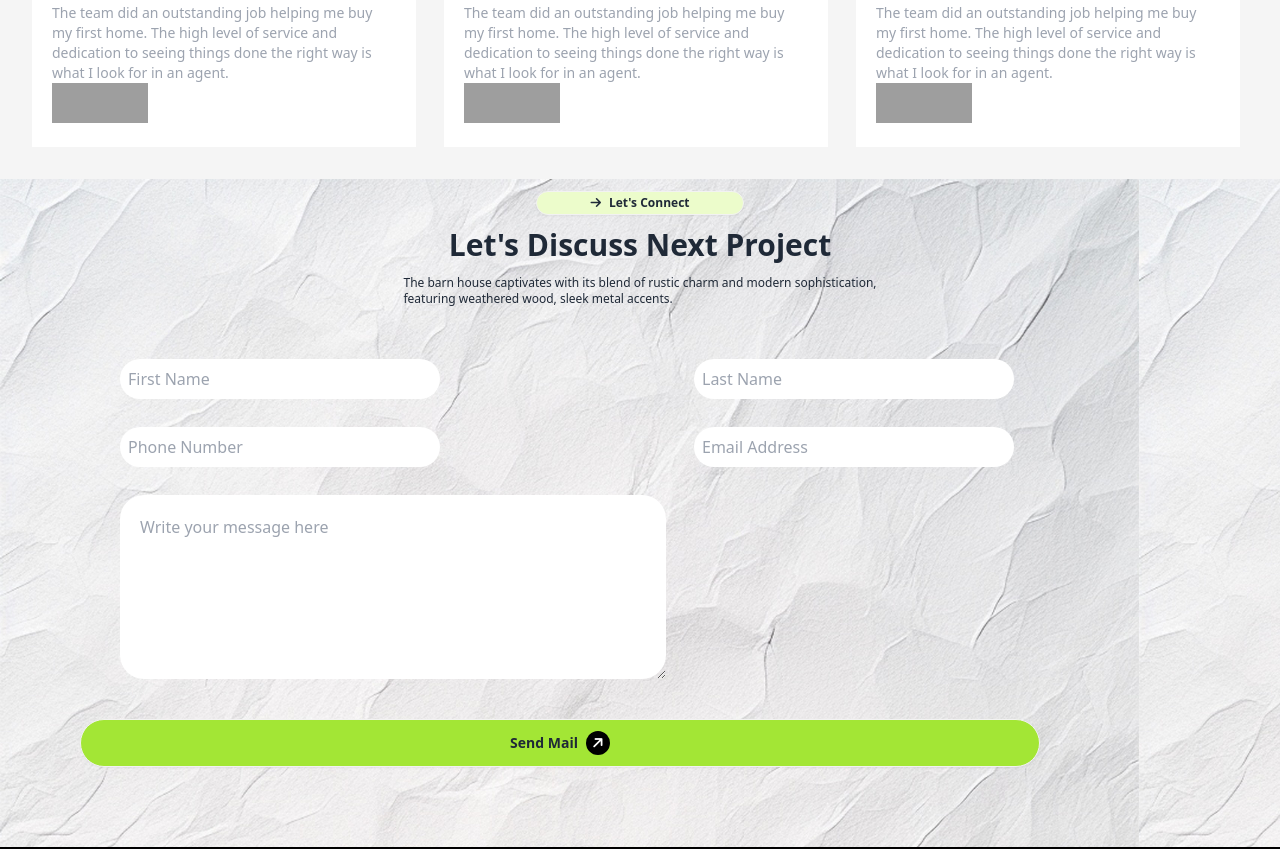
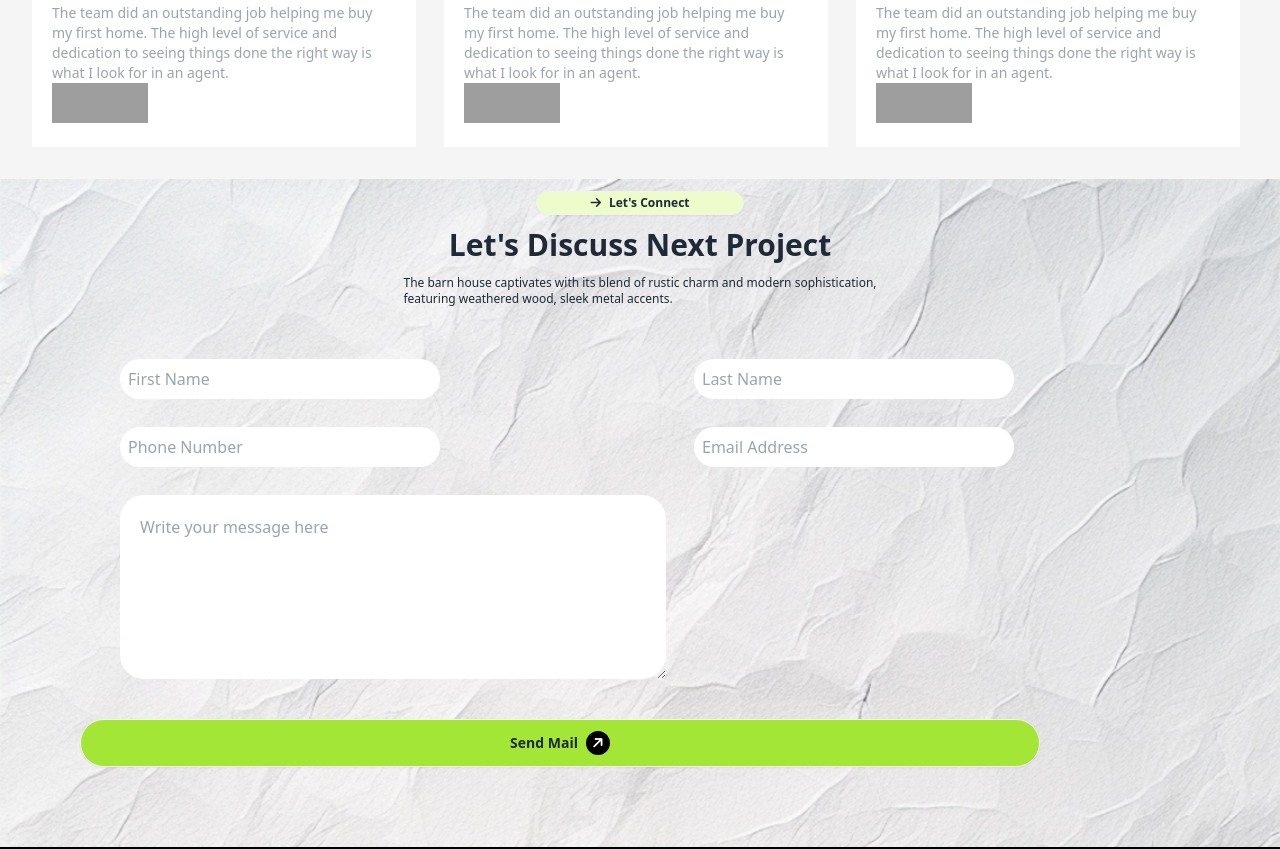
Before and after one commit to Farjana-22/a3, a plain HTML site: page index.html in a window 1280 px wide. Shown: the part 2313-3162 px from the top of the page. Drawn offline with nearby package versions, Linux system fonts and the light colour scheme; grey boxes are pictures that could not be loaded.

Commit message:
final commit

```diff
--- a/index.html
+++ b/index.html
@@ -238,7 +238,7 @@
     </div>
 
   </section>
-  <section class="bg-scroll" style="background-image: url(assets/bg.jpg)">
+  <section class="bg-scroll bg-no-repeat bg-cover" style="background-image: url(assets/bg.jpg)">
     <div >
       <div class="flex flex-col justify-center items-center gap-3 p-3">
         <a class="btn rounded-3xl btn-xs w-52 bg-lime-100">
```
Also changed, not shown: 1 other file.
